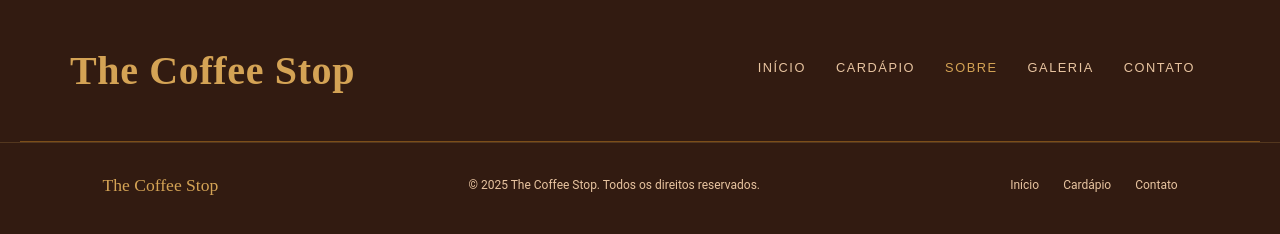
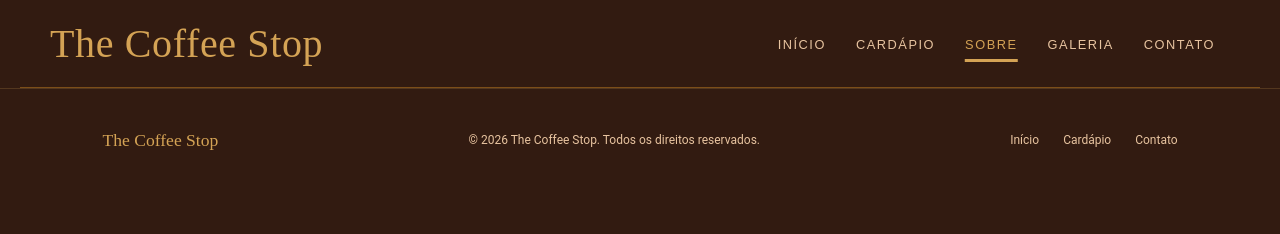
Before and after one commit to gabrielnazari1099/Cafeteria_trabalho, a plain HTML site: page sobre.html in a window 1280 px wide. Drawn offline with Linux system fonts and the light colour scheme.

Commit message:
Edição da base
Adicionando coisas, como foto de ícone, animação e um styles mais organizado

```diff
--- a/sobre.html
+++ b/sobre.html
@@ -3,37 +3,38 @@
 <head>
     <meta charset="UTF-8">
     <meta name="viewport" content="width=device-width, initial-scale=1.0">
-    <meta http-equiv="X-UA-Compatible" content="ie=edge">
     <link rel="stylesheet" href="styles.css">
-    <title>The Coffee Stop - Sobre</title>
+    <title>The Coffee Stop - Home</title>
 </head>
 <body>
+
     <header class="cabecalho">
-        <h1 class="titulo-cabecalho">The Coffee Stop</h1>
+        <a href="index.html" class="titulo-cabecalho">The Coffee Stop</a>
         <nav>
             <ul class="nav-link">
                 <li><a href="index.html">Início</a></li>
                 <li><a href="cardapio.html">Cardápio</a></li>
-                <li><a class="decoracao-ativo" href="sobre.html">Sobre</a></li>
+                <li><a href="sobre.html" class="ativo">Sobre</a></li>
                 <li><a href="galeria.html">Galeria</a></li>
                 <li><a href="contato.html">Contato</a></li>
             </ul>
         </nav>
     </header>
+
     <hr>
 
-
-
-
+    <main>
+    </main>
 
     <footer>
         <span class="footer-logo">The Coffee Stop</span>
-     <span class="footer-copy">© 2025 The Coffee Stop. Todos os direitos reservados.</span>
+        <p class="footer-copy">© 2026 The Coffee Stop. Todos os direitos reservados.</p>
         <div class="footer-links">
             <a href="index.html">Início</a>
             <a href="cardapio.html">Cardápio</a>
             <a href="contato.html">Contato</a>
         </div>
     </footer>
+
 </body>
 </html>
--- a/styles.css
+++ b/styles.css
@@ -1,110 +1,118 @@
-/*
-cores pro site
+/* Definição das Variáveis Globais */
+
+:root /* variáveis */ {
+
+    /* Cores - Para usar é só colocar 'var(--nome-da-cor)' */
     --brown-deep: #2C1507;
-    --brown-main: #5C2D0E;
-    --brown-mid: #8B4513;
-    --brown-warm: #C67C4E;
-    cor do link inativo brown-light: #E8C4A0;
-    --cream-dark: #F0D9BE;
-    --cream: #FBF3EA;
-    --cream-white: #FFFDF9;
-    cor do link ativo gold: #D4A355;
-    cor do texto #1A0A00;
-    --text-mid: #4A2C10;
-    --text-muted: #8A6040;
-    --nav-h: 72px;
-*/
+    --brown-bg: #321B11;
+    --brown-light: #E8C4A0;
+    --gold: #D4A355;
+    --gold-muted: #C79257;
+    --sep-color: #7c4e19;
 
-  html { scroll-behavior: smooth; }
-
-
-body{
-    /* topografia css */
-    background-color: #321B11; /*cor de fundo*/
-    color: black; /*cor de fonte*/
-    font-family: "roboto", sans-serif; /*tipo de fonte*/
-    font-size: 16px; /*tamanho da fonte - px/em/rem */
-    margin: 0%; /*margem do corpo da página*/
+    /* Fontes - Para usar é só colocar 'var(--nome-da-fonte)' */
+    --font-main: "Roboto", sans-serif;
+    --font-title: "Playfair Display", serif;
+    --font-nav: "Jost", sans-serif;
 }
 
+/* Configurações Gerais */
+body {
+    background-color: var(--brown-bg);
+    color: #000000;
+    font-family: var(--font-main);
+    font-size: 16px;
+    margin: 0;
+}
+
+/* Cabeçalho (Header) */
 .cabecalho {
-    background-color: #321B11;
-    padding: 20px;
-    color: #C79257;
-    font-family: "roboto", sans-serif;
+    display: flex;
     justify-content: space-between;
-    display: flex;
     align-items: center;
     gap: 30px;
-    margin-left: 50px;
-    margin-right: 50px;
-}
-
-nav a {
-    text-decoration: none;
-    color: #E8C4A0;
-    margin: 0 15px;
-}
-
-nav a:hover {
-    color: #D4A355;
-    opacity: 0.7;
-    text-decoration: underline;
+    padding: 20px 50px;
+    background-color: var(--brown-bg);
+    color: var(--gold-muted);
 }
 
 .titulo-cabecalho {
-    font-family: playerfair display, serif;
+    font-family: var(--font-title);
     font-size: 2.5rem;
-    color: #D4A355;
+    color: var(--gold);
     letter-spacing: 0.04rem;
     text-decoration: none;
-
 }
 
+/* Menu de Navegação */
 .nav-link {
-    font-family: 'Jost', sans-serif;
-    font-size: 0.8rem;
-    letter-spacing: 0.12em;
-    text-transform: uppercase;
-    color:#E8C4A0;
-    text-decoration: none;
-    padding-bottom: 4px;
-    border-bottom: 2px solid transparent;
-    transition: color .25s, border-color .25s;
     display: flex;
     list-style: none;
-
+    margin: 0;
+    padding: 0;
 }
 
-.decoracao-ativo {
-    color: #D4A355;
-    border-color: #D4A355;
+.nav-link a {
+    position: relative;
+    margin: 0 15px;
+    padding-bottom: 10px;
+    font-family: var(--font-nav);
+    font-size: 0.8rem;
+    text-transform: uppercase;
+    text-decoration: none;
+    letter-spacing: 0.12em;
+    color: var(--brown-light);
+    transition: color 0.3s ease;
 }
 
+/* Animação da linha (Underline) */
+.nav-link a::after {
+    content: '';
+    position: absolute;
+    bottom: 0;
+    left: 50%;
+    width: 0;
+    height: 3px;
+    background-color: var(--gold);
+    transform: translateX(-50%);
+    transition: width 0.4s ease, left 0.4s ease;
+}
+
+.nav-link a:hover,
+.nav-link a.ativo {
+    color: var(--gold);
+}
+
+.nav-link a:hover::after,
+.nav-link a.ativo::after {
+    width: 100%;
+}
+
+/* Elementos de Separação e Rodapé */
 hr {
     border: none;
-    border-top: 1px solid #7c4e19;
-    margin: 0 20px 0 20px;
+    border-top: 1px solid var(--sep-color);
+    margin: 0 20px;
 }
 
 footer {
-    background: #321B11;
-    padding: 2rem 8vw;
     display: flex;
     justify-content: space-between;
     align-items: center;
-    border-top: 1px solid rgba(212,163,85,0.2);
+    padding: 2rem 8vw;
+    background: var(--brown-bg);
+    border-top: 1px solid rgba(212, 163, 85, 0.2);
 }
 
 .footer-logo {
-    font-family: 'Playfair Display', serif;
+    font-family: var(--font-title);
     font-size: 1.1rem;
-    color: #D4A355;
+    color: var(--gold);
 }
 
 .footer-copy {
     font-size: 0.75rem;
-    color: #E8C4A0;
+    color: var(--brown-light);
 }
 
 .footer-links {
@@ -114,10 +122,11 @@ hr {
 
 .footer-links a {
     font-size: 0.75rem;
-    color:#E8C4A0;
+    color: var(--brown-light);
     text-decoration: none;
+    transition: color 0.2s ease;
 }
 
 .footer-links a:hover {
-    color: #D4A355;
+    color: var(--gold);
 }
```
Also changed, not shown: cardapio.html (+8 -4 lines), contato.html (+7 -4 lines), galeria.html (+7 -5 lines), index.html (+9 -6 lines), img/icon-topo.png (added). Lines whose indentation alone changed are shown as unchanged.
